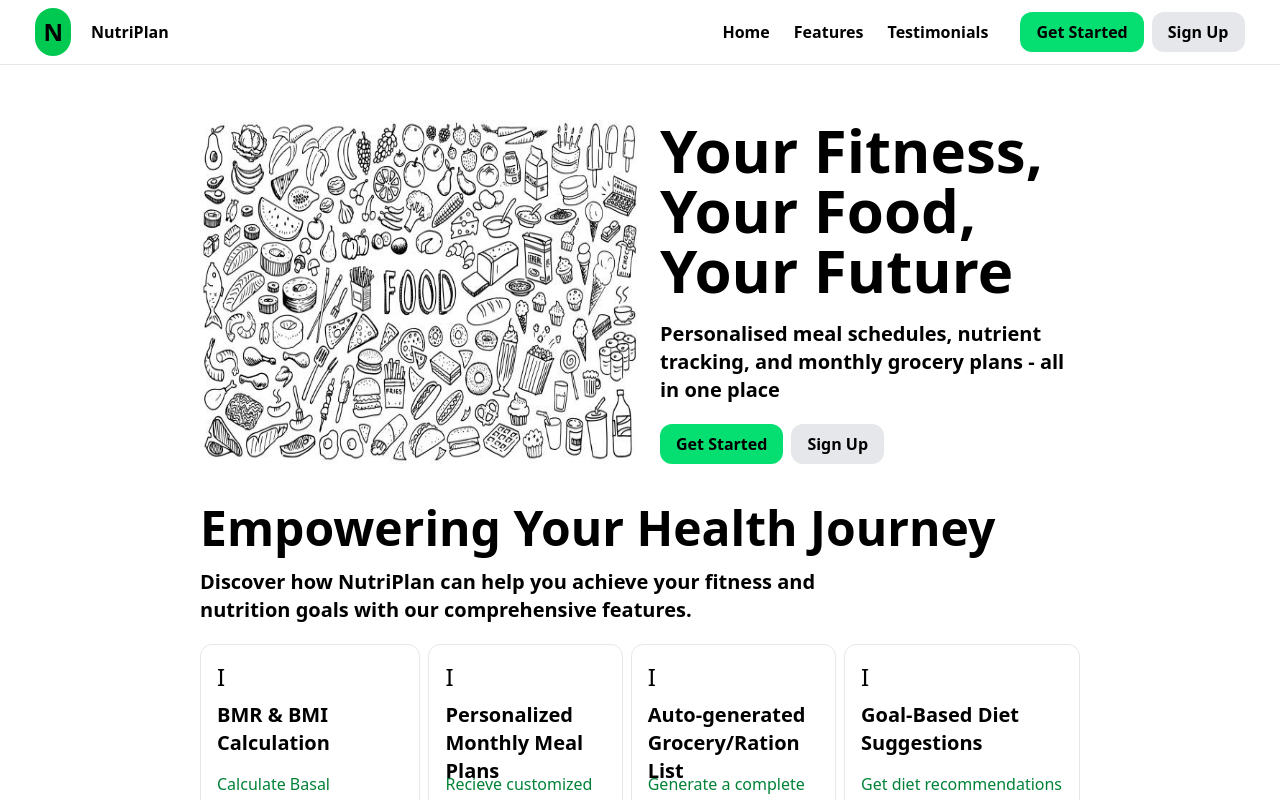
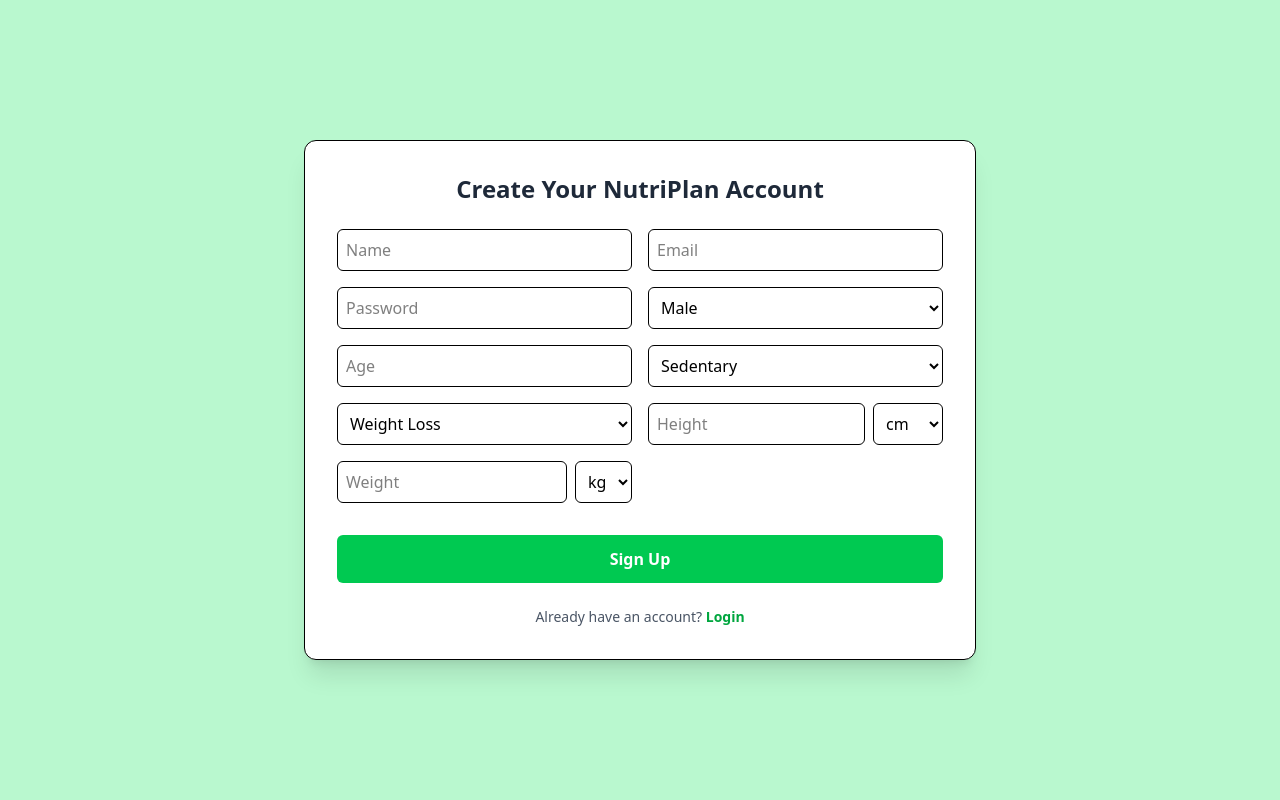
Before and after one commit to AynanshAadyant/meal-planner-app, a React (Vite) app: page /auth/signup in a window 1280 px wide. Shown: the top 800 px of the page. Built offline with nearby package versions, Linux system fonts and the light colour scheme.

Commit message:
Auth Pages completed

```diff
--- a/src/App.jsx
+++ b/src/App.jsx
@@ -1,8 +1,8 @@
 import React from "react";
-import HomePage from "./pages/HomePage";
+import Home from "./routes/Home";
 
 export default function App() {
   return(
-    <HomePage />
+    <Home />
   )
 }
--- a/src/components/AuthButtons/AuthButtons.jsx
+++ b/src/components/AuthButtons/AuthButtons.jsx
@@ -1,13 +1,20 @@
 import React from "react";
+import { Link } from "react-router-dom";
 
 export default function AuthButtons() {
     return(
         <div className="auth flex flex-row items-center gap-2 select-none">
             <div className="get-started">
-                <h1 className="bg-green-400 px-4 py-2 rounded-xl font-bold cursor-pointer hover:scale-105 hover:shadow-xl">  Get Started </h1>
+                <Link
+                to="/auth/login"
+                className="bg-green-400 px-4 py-2 rounded-xl font-bold cursor-pointer hover:scale-105 hover:shadow-xl"
+                >  Get Started </Link>
             </div>
             <div className="SignUp">
-                <h1 className="bg-gray-200 px-4 py-2 rounded-xl font-bold hover:scale-105 hover:shadow-xl cursor-pointer"> Sign Up </h1>
+                <Link
+                to="/auth/signup"
+                className="bg-gray-200 px-4 py-2 rounded-xl font-bold hover:scale-105 hover:shadow-xl cursor-pointer"
+                > Sign Up </Link>
             </div>
         </div>
     )
--- /dev/null
+++ b/src/components/AuthElements/Login.jsx
@@ -0,0 +1,79 @@
+import React, { useState } from "react";
+import { Link } from "react-router-dom";
+
+export default function LoginCard() {
+
+    const [ formData, setFormData ] = useState( {
+        email : "",
+        password : ""
+    });
+
+    const [showPassword, setShowPassword ] = useState(false);
+
+    const handleChange = (e) => {
+        setFormData( {
+            ...formData, [ e.target.name]: e.target.value
+        }
+        )
+    }
+
+    const handleSubmit = () => {
+        console.log( formData );
+    }
+
+  return (
+    <div className="bg-white shadow-lg rounded-2xl p-8 w-full max-w-md border">
+      <h2 className="text-2xl font-bold text-center mb-6 text-gray-800">Welcome Back</h2>
+
+      <form className="space-y-5">
+        <div>
+          <input
+            type="email"
+            className="w-full p-3 border rounded-md focus:outline-none focus:ring-2 focus:ring-green-400"
+            placeholder="Email"
+            onChange={ (e) => {
+                e.preventDefault();
+                handleChange( e );
+            }}
+          />
+        </div>
+
+        <div className="flex flex-row gap-2 items-center">
+            <input
+                type={ showPassword ? "text" : "password"}
+                className="w-full p-3 border rounded-md focus:outline-none focus:ring-2 focus:ring-green-400"
+                placeholder="Password"
+                onChange={ (e) => {
+                    e.preventDefault();
+                    handleChange( e );
+                }}
+            />
+            <button onClick={ (e) => {
+                e.preventDefault();
+                setShowPassword( !showPassword );
+            }}
+            className="w-12 cursor-pointer"
+            > { showPassword ? "Hide" : "Show"} </button>
+        </div>
+
+        <button
+          type="submit"
+          className="w-full bg-green-500 hover:bg-green-600 text-white font-semibold py-3 rounded-md transition"
+            onClick={ (e) => {
+                e.preventDefault();
+                handleSubmit();
+            }}
+        >
+          Sign In
+        </button>
+      </form>
+
+      <p className="text-center text-sm mt-6 text-gray-600">
+        Don't have an account?{" "}
+        <Link to="/auth/signup" className="text-green-600 font-semibold hover:underline">
+          Sign Up
+        </Link>
+      </p>
+    </div>
+  );
+}
--- /dev/null
+++ b/src/components/AuthElements/SignUp.jsx
@@ -0,0 +1,107 @@
+import React, { useState } from "react";
+import { Link } from "react-router-dom";
+
+export default function SignUpCard() {
+  const [formData, setFormData] = useState({
+    name: "",
+    email: "",
+    password: "",
+    height: "",
+    heightUnit: "cm",
+    weight: "",
+    weightUnit: "kg",
+    gender: "M",
+    age: 18,
+    activityLevel: "Moderate",
+    goals: "Maintain"
+  });
+
+  const handleChange = (e) => {
+    const { name, value } = e.target;
+    setFormData((prev) => ({ ...prev, [name]: value }));
+  };
+
+  const handleSubmit = (e) => {
+    e.preventDefault();
+    console.log(formData);
+  };
+
+  return (
+    <div className="bg-white shadow-xl rounded-xl p-8 w-full max-w-2xl border">
+      <h2 className="text-2xl font-bold text-center mb-6 text-gray-800">Create Your NutriPlan Account</h2>
+      <form className="space-y-4" onSubmit={handleSubmit}>
+        <div className="grid grid-cols-2 gap-4">
+          <div>
+            <input type="text" name="name" onChange={handleChange} className="w-full p-2 border rounded-md" placeholder="Name" required />
+          </div>
+          <div>
+            <input type="email" name="email" onChange={handleChange} className="w-full p-2 border rounded-md" placeholder="Email" required />
+          </div>
+          <div>
+            <input type="password" name="password" onChange={handleChange} className="w-full p-2 border rounded-md" placeholder="Password" required />
+          </div>
+          <div>
+            <select name="gender" onChange={handleChange} className="w-full p-2 border rounded-md" placeholder="Gender">
+              <option value="M">Male</option>
+              <option value="F">Female</option>
+            </select>
+          </div>
+          <div>
+            <input type="number" name="age" min="0" onChange={handleChange} className="w-full p-2 border rounded-md" placeholder="Age" required />
+          </div>
+          <div>
+            <select name="activityLevel" onChange={handleChange} className="w-full p-2 border rounded-md">
+              <option value="Sedentary">Sedentary</option>
+              <option value="Light">Light</option>
+              <option value="Moderate">Moderate</option>
+              <option value="Active">Active</option>
+              <option value="Athlete">Athlete</option>
+            </select>
+          </div>
+          <div>
+            <select name="goals" onChange={handleChange} className="w-full p-2 border rounded-md">
+              <option value="Loss">Weight Loss</option>
+              <option value="Gain">Weight Gain</option>
+              <option value="Maintain">Maintain Weight</option>
+            </select>
+          </div>
+          <div className="flex gap-2">
+            <div className="flex-1">
+              <input type="number" name="height" onChange={handleChange} className="w-full p-2 border rounded-md" placeholder="Height" required />
+            </div>
+            <div>
+              <select name="heightUnit" onChange={handleChange} className="w-full p-2 border rounded-md">
+                <option value="cm">cm</option>
+                <option value="m">m</option>
+                <option value="ft">ft</option>
+                <option value="inch">inch</option>
+              </select>
+            </div>
+          </div>
+          <div className="flex gap-2">
+            <div className="flex-1">
+              <input type="number" name="weight" onChange={handleChange} className="w-full p-2 border rounded-md" placeholder="Weight" required />
+            </div>
+            <div>
+              <select name="weightUnit" onChange={handleChange} className="w-full p-2 border rounded-md">
+                <option value="kg">kg</option>
+                <option value="lb">lb</option>
+              </select>
+            </div>
+          </div>
+        </div>
+
+        <button type="submit" className="w-full bg-green-500 hover:bg-green-600 text-white font-semibold py-3 rounded-md mt-4">
+          Sign Up
+        </button>
+      </form>
+
+      <p className="text-center text-sm mt-6 text-gray-600">
+        Already have an account?{" "}
+        <Link to="/auth/login" className="text-green-600 font-semibold hover:underline">
+          Login
+        </Link>
+      </p>
+    </div>
+  );
+}
--- /dev/null
+++ b/src/pages/Auth.jsx
@@ -0,0 +1,10 @@
+import React from "react";
+import { Outlet } from "react-router-dom";
+
+export default function Auth() {
+    return(
+        <div className="screen flex p-10 justify-center items-center bg-green-200 h-screen w-screen">
+            <Outlet />
+        </div>
+    )
+}
--- /dev/null
+++ b/src/routes/Home.jsx
@@ -0,0 +1,20 @@
+import { BrowserRouter as Router, Routes, Route } from "react-router-dom";
+import HomePage from "../pages/HomePage.jsx"
+import Auth from "../pages/Auth.jsx";
+import Login from "../components/AuthElements/Login.jsx";
+import SignUpCard from "../components/AuthElements/SignUp.jsx";
+
+export default function Home() {
+    return(
+        <Router>
+            <Routes>
+                <Route path="/" element={<HomePage/>}></Route>
+                <Route path="/auth" element={<Auth />}>
+                    <Route path="/auth/login" element={<Login />}></Route>
+                    <Route path="/auth/signup" element={<SignUpCard />}></Route>
+                </Route>
+            </Routes>
+        </Router>
+
+    )
+}
```
